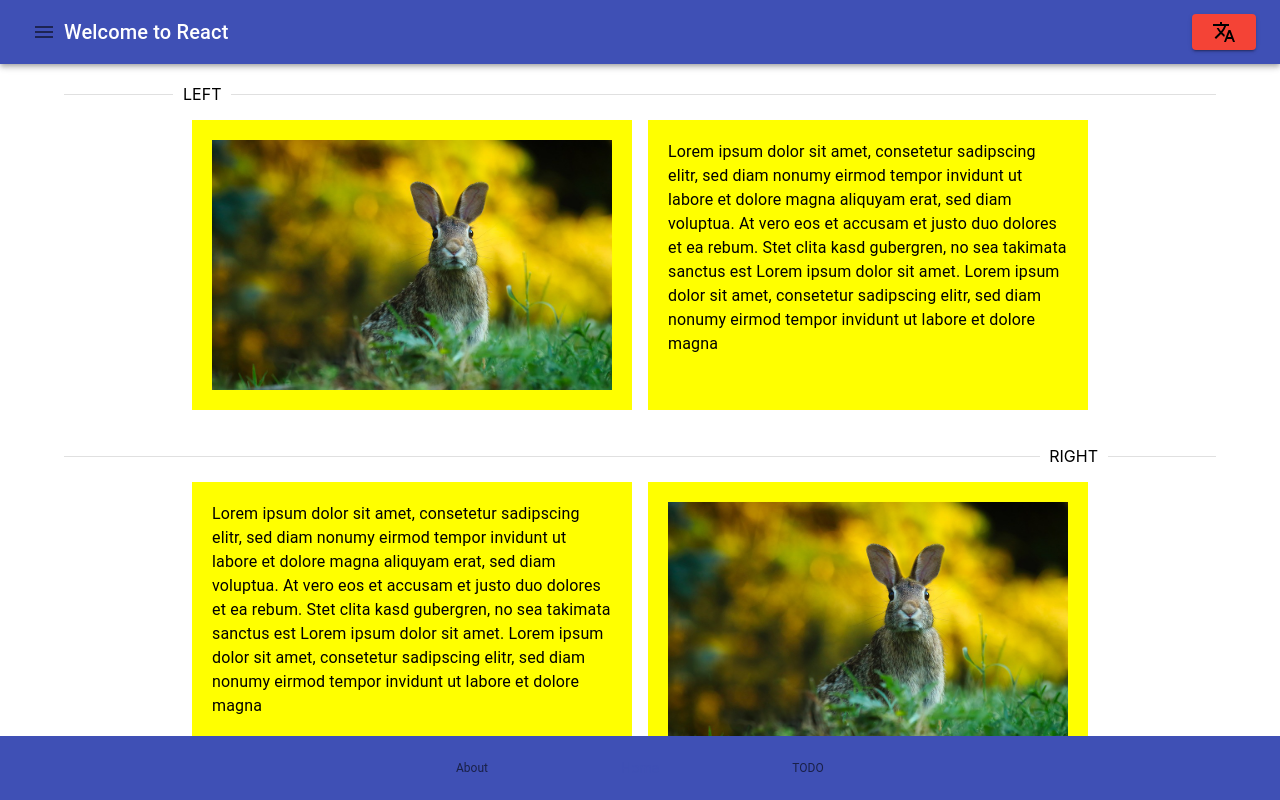
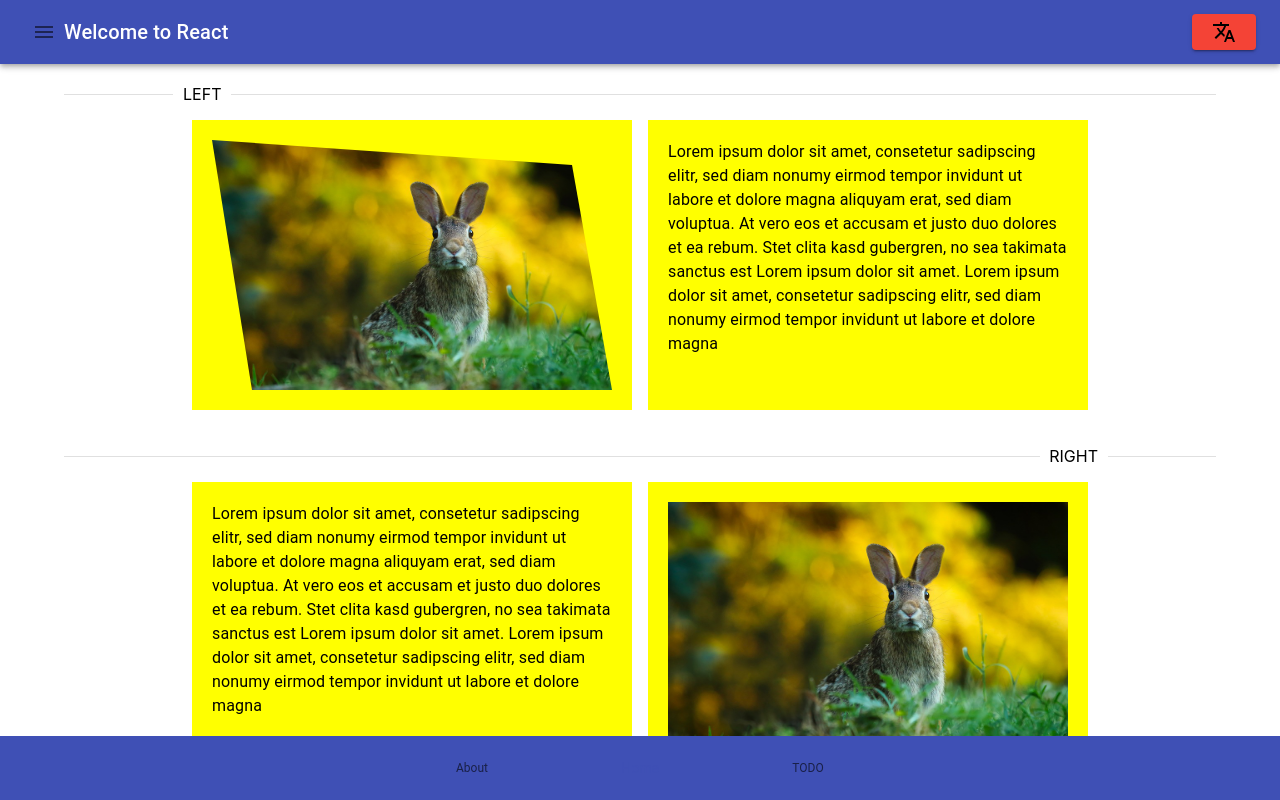
Before and after one commit to philippe-laurentiu/portfolio, a React (Create React App) app in the folder app/: page / in a window 1280 px wide. Built offline with nearby package versions, Linux system fonts and the light colour scheme.

Commit message:
add support for importing css in tsx file and build asymmetic images

```diff
--- a/app/package.json
+++ b/app/package.json
@@ -15,6 +15,7 @@
     "@types/node": "^16.7.13",
     "@types/react": "^18.0.0",
     "@types/react-dom": "^18.0.0",
+    "css-loader": "^6.7.2",
     "fontsource-roboto": "^4.0.0",
     "i18next": "^22.0.3",
     "react": "^18.2.0",
--- a/app/src/App.tsx
+++ b/app/src/App.tsx
@@ -10,11 +10,7 @@ import About from './pages/About'
 import ErrorPage from './pages/Errorpage'
 import Home from './pages/Home'
 
-import {
-  BrowserRouter,
-  Route,
-  Routes
-} from 'react-router-dom'
+import { BrowserRouter, Route, Routes } from 'react-router-dom'
 
 const initLanguage = async (): Promise<any> => {
   await i18next.init({
@@ -31,7 +27,7 @@ const initLanguage = async (): Promise<any> => {
   })
 }
 
-const theme = createTheme({
+const theme1 = createTheme({
   typography: {
     h2: {
       fontSize: 11
@@ -56,8 +52,8 @@ const theme = createTheme({
 const App = (): JSX.Element => {
   initLanguage().catch(() => console.log('do some error handling'))
   return (
-    <ThemeProvider theme={theme}>
-      <I18nextProvider i18n={i18next}>
+      <ThemeProvider theme={theme1}>
+        <I18nextProvider i18n={i18next}>
           <BrowserRouter>
             <Routes>
               <Route path="/" element={<Pagelayout />}>
@@ -68,8 +64,8 @@ const App = (): JSX.Element => {
               <Route path="*" element={<ErrorPage />} />
             </Routes>
           </BrowserRouter>
-      </I18nextProvider>
-    </ThemeProvider>
+        </I18nextProvider>
+      </ThemeProvider>
   )
 }
 
--- /dev/null
+++ b/app/src/components/AsymmetricImage.css
@@ -0,0 +1,13 @@
+.test {
+  background-color: blue;
+  height: 250px;
+  width: 100%;
+  position: absolute;
+  /* clip-path: polygon(0 0, 100% 0, 100% 100%, 0 100%); */
+  clip-path: polygon(0 0, 90% 10%, 100% 100%, 10% 100%);
+  transition: clip-path 2s
+}
+
+.test:hover {
+  clip-path: polygon(0 0, 10% 90%, 100% 100%, 100% 10%);
+}
--- /dev/null
+++ b/app/src/components/AsymmetricImage.tsx
@@ -0,0 +1,26 @@
+import React from 'react'
+import './AsymmetricImage.css'
+
+interface Image {
+  image: string
+}
+
+const AsymmetricImage = ({ image }: Image): JSX.Element => {
+  return (
+    <div
+      style={{
+        height: 'auto',
+        width: '100%',
+        position: 'relative'
+      }}
+    >
+      <img
+        src={image}
+        alt="test image"
+        className="test"
+      />
+    </div>
+  )
+}
+
+export default AsymmetricImage
--- a/app/src/pages/Home.tsx
+++ b/app/src/pages/Home.tsx
@@ -4,6 +4,8 @@ import Grid from '@material-ui/core/Grid'
 import Divider from '@material-ui/core/Divider'
 import Container from '@material-ui/core/Container'
 import { TestImage, TestText } from './PageFragments'
+import testImg from '../assets/test.jpg'
+import AsymmetricImage from '../components/AsymmetricImage'
 
 const Home = (): JSX.Element => {
   return (
@@ -26,7 +28,7 @@ const Home = (): JSX.Element => {
                       backgroundColor: 'yellow',
                       padding: '20px'
                     }}>
-                      <TestImage />
+                      <AsymmetricImage image={testImg} />
                     </Box>
                 </Grid>
                 <Grid item>
```
Also changed, not shown: 1 other file (tests, documents, lock files or other folders).
